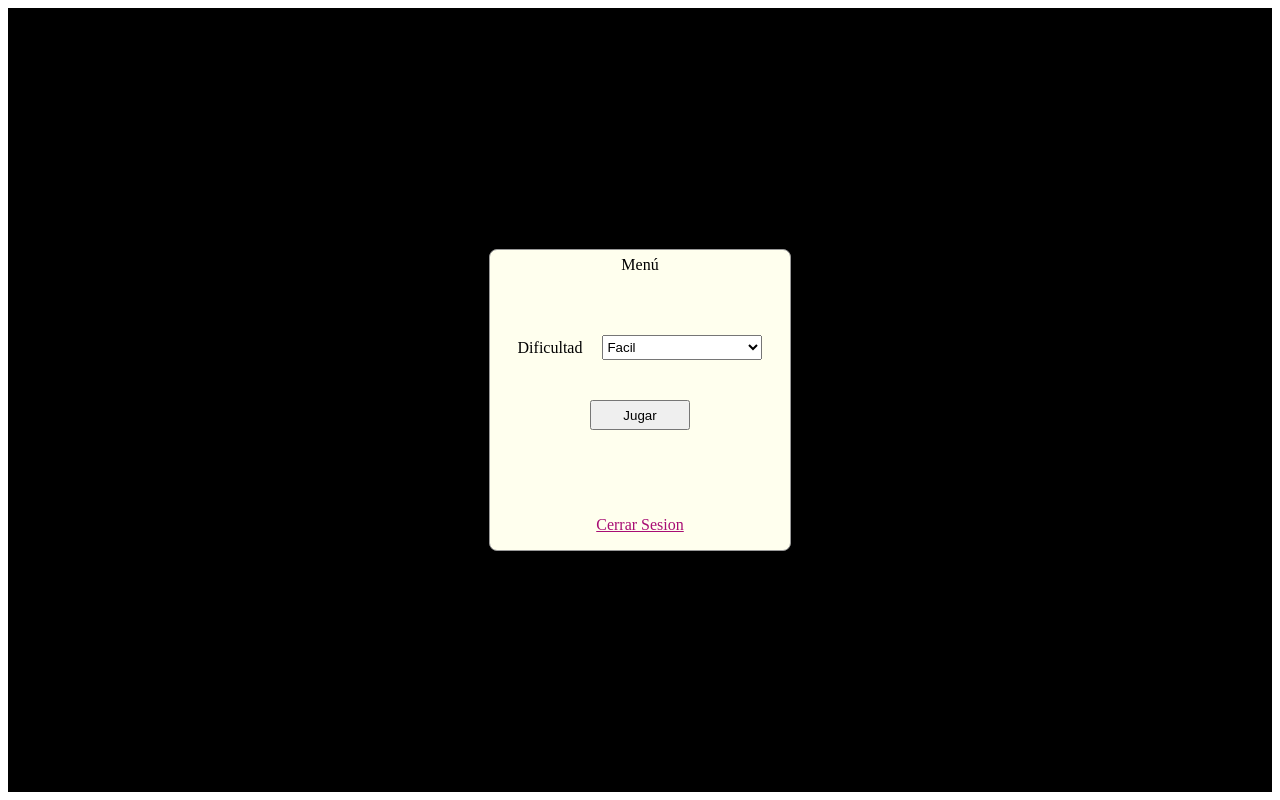
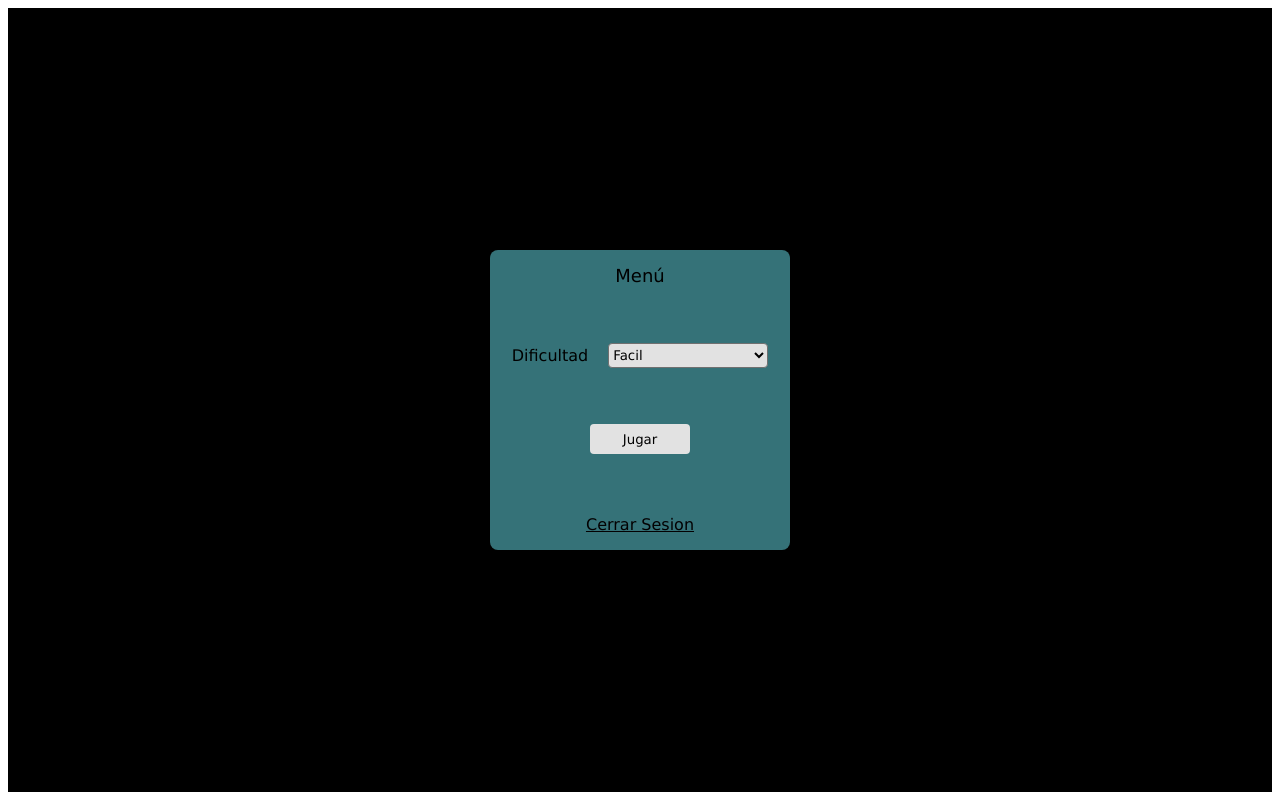
Before and after one commit to Imanol-Ortega/escoba-15, a Flask app: page /menu.html in a window 1280 px wide. Run offline with Flask 2, Linux system fonts and the light colour scheme; some libraries are stand-ins or nearby versions.

Commit message:
terminado creo

```diff
--- a/app.py
+++ b/app.py
@@ -1,7 +1,6 @@
 from flask import Flask, render_template, request, redirect, url_for, flash
 from flask_mysqldb import MySQL
 import secrets
-
 app = Flask(__name__)
 app.config['SECRET_KEY'] = 'asdf34325'
 app.config['MYSQL_HOST'] = 'localhost'
@@ -9,16 +8,13 @@ app.config['MYSQL_USER'] = 'root'
 app.config['MYSQL_PASSWORD'] = ''
 app.config['MYSQL_DB'] = 'ahorcado'
 mysql = MySQL(app)
-
 dificultad = ''
-
 def obtener():
     cur = mysql.connection.cursor()
     cur.execute('SELECT id,name,pass FROM user')
     data = cur.fetchall()
     cur.close()
     return data
-
 def obtener_palabra(dif):
     cur = mysql.connection.cursor()
     if dif == 'facil':
@@ -30,18 +26,16 @@ def obtener_palabra(dif):
     data = cur.fetchall()
     cur.close()
     return data
-
 def rand_palabra(dif):
     palabra = obtener_palabra(dif)
     return secrets.choice(palabra)
-
 @app.route('/')
 @app.route('/login.html')
 def login():
     return render_template("login.html")
 @app.route('/menu.html')
 def menu():
-    return render_template("menu.html",nombre = '')
+    return render_template("menu.html")
 @app.route('/register.html')
 def register():
     return render_template("register.html")
@@ -74,7 +68,7 @@ def sesion():
         if bandn == True:
             if bandp == True:
                 print('entre')
-                return render_template('menu.html',nombre=name)
+                return render_template('menu.html')
             else:
                 flash('Nombre o contraseña incorrecto')
                 return redirect(url_for('login'))
@@ -106,7 +100,6 @@ def registrar():
         else:
             flash("No se puede tener contraseña vacia")
             return redirect(url_for("register"))
-
 @app.route('/conectar',methods = ['POST'])
 def conectar():
      global dificultad
@@ -114,7 +107,5 @@ def conectar():
         dificultad = request.form['dificultad']
 
         return render_template('index.html',palabra = rand_palabra(dificultad),dif = dificultad)
-
-
 if __name__ == "__main__":
   app.run(debug = True,port=5000)
--- a/static/menu.css
+++ b/static/menu.css
@@ -1,3 +1,7 @@
+*{
+    font-family: 'Lucida Sans', 'Lucida Sans Regular', 'Lucida Grande', 'Lucida Sans Unicode', Geneva, Verdana, sans-serif;
+    user-select: none;
+}
 .container{
     display:flex;
     justify-content: center;
@@ -7,6 +11,7 @@
     background-color: #000;
 }
 .menu{
+    opacity: 95%;
     display: flex;
     flex-direction: column;
     justify-content: space-around;
@@ -15,13 +20,16 @@
     margin: 20px;*/
     height: 300px;
     width: 300px;
-    background-color: #ffe;
-    border: 1px solid #999;
+    background-color: #38797f;
     border-radius: 8px;
+    font-size: 16px;
+    border: none;
 }
 .title{
+    margin-top: 10px;
     width: 300px;
     height: 30px;
+    font-size: 18px;
 }
 .modo{
     flex-direction: row;
@@ -30,9 +38,11 @@
     margin-top: 40px;
 }
 .elegir-modo{
+    outline: none;
     margin-left: 20px;
     width: 160px;
     height: 25px;
+    border-radius: 4px;
 }
 .conectar{
     width: 300px;
@@ -44,14 +54,23 @@
     align-items: center;
 }
 .btn-conectar{
+
+    margin-top: 50px;
     width: 100px;
     height: 30px;
     margin-bottom: 100px;
+    border-radius: 4px ;
+    border: none;
+}
+.btn-conectar:hover{
+    background-color: #999;
+    color: #fff;
+    cursor: cell;
 }
 .cabecera{
     width: 300px;
     height: 50px;
 }
 .login{
-    color: #a80d74;
+    color: #040203;
 }
--- a/static/menu.js
+++ b/static/menu.js
@@ -2,5 +2,3 @@ document.querySelector('.elegir-modo').addEventListener('change',()=>{
     console.log(document.querySelector('.elegir-modo').value);
     document.querySelector('.dificultad').value = document.querySelector('.elegir-modo').value;
 });
-
-crearCockie(document.querySelector('input').value);
--- a/tempCodeRunnerFile.py
+++ /dev/null
@@ -1,2 +0,0 @@
-ass']
-        data = obtener()
--- a/templates/login.html
+++ b/templates/login.html
@@ -30,5 +30,4 @@
                 </div>
             </div>
         </div>
-
-    {%endblock%}
+{%endblock%}
--- a/templates/menu.html
+++ b/templates/menu.html
@@ -3,8 +3,6 @@
 {% block css %}<link rel="stylesheet" href="{{ url_for('static',filename='menu.css') }}">{%endblock%}
 {% block js %}<script src="{{ url_for('static',filename='estilos.js') }}"></script>{% endblock %}
 {%block body%}
-
-    <input type="text" value = {{nombre}} class="input" style="display: none;">
     <div class="container">
         <div class="menu">
             <div class="title a"><p>Menú</p></div>
--- a/templates/register.html
+++ b/templates/register.html
@@ -28,5 +28,4 @@
                     </div>
             </div>
         </div>
-
 {%endblock%}
```
Also changed, not shown: static/estilo.css (+17 -4 lines), static/index.js (+0 -10 lines).
